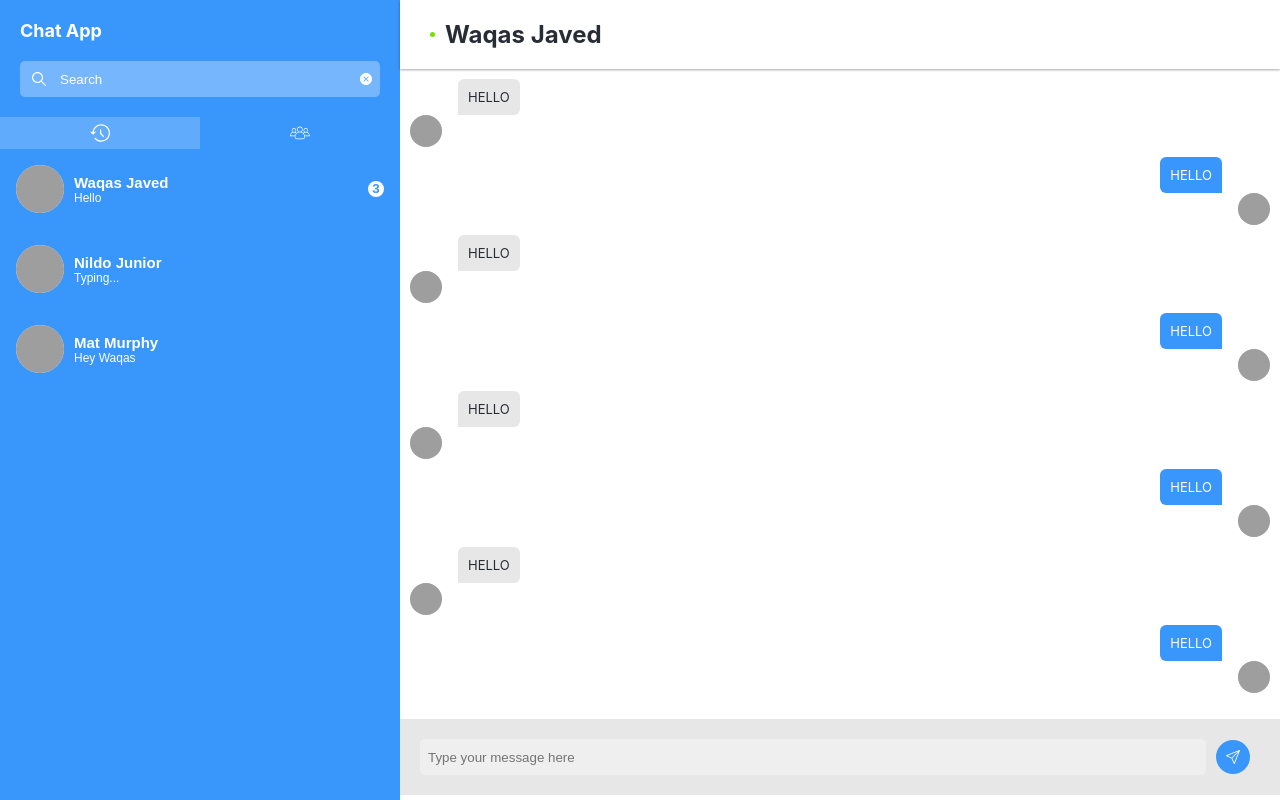
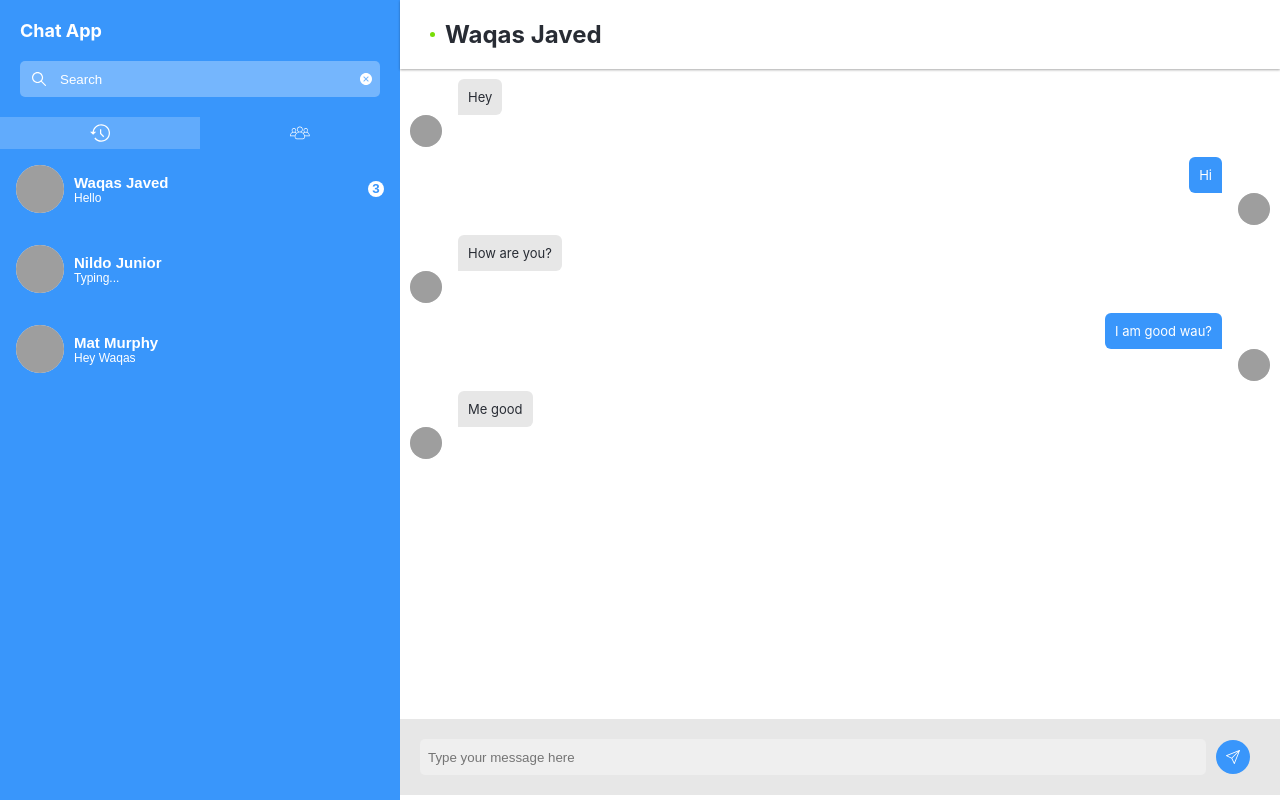
Before and after one commit to WaqasJaved1/chat-app, a React (Create React App) app: page / in a window 1280 px wide. Built offline with nearby package versions, Linux system fonts and the light colour scheme; grey boxes are pictures that could not be loaded.

Commit message:
Chat Functionality

```diff
--- a/src/App.tsx
+++ b/src/App.tsx
@@ -1,6 +1,7 @@
 import React from 'react';
 import './App.scss';
 import Chat from './components/chat/chat';
+import { ChatWrapper } from './components/chat/chat.state';
 import Details from './components/details/details';
 import Sidepanel from './components/sidepanel/sidepanel';
 import { SidepanelWrapper } from './components/sidepanel/sidepanel.state';
@@ -11,7 +12,9 @@ function App() {
             <SidepanelWrapper>
                 <Sidepanel />
             </SidepanelWrapper>
-            <Chat />
+            <ChatWrapper>
+                <Chat />
+            </ChatWrapper>
             {/* <Details /> */}
         </div>
     );
--- a/src/components/chat/chat.module.scss
+++ b/src/components/chat/chat.module.scss
@@ -3,4 +3,12 @@
         height: calc(100vh - 150px);
         overflow-y: scroll;
     }
+
+    .spinnerWrapper {
+        display: flex;
+        flex: 1;
+        justify-content: center;
+        align-items: center;
+        height: 100%;
+    }
 }
--- /dev/null
+++ b/src/components/chat/chat.state.tsx
@@ -0,0 +1,92 @@
+import React, { createContext, useContext, useEffect, useState } from 'react';
+import { UiState } from '../../type';
+import { MessageProps } from './list/message/message';
+
+interface ChatContextValue {
+    chat: UiState<MessageProps[]>;
+    sendNewMessage: (text: string, to: number) => void;
+}
+
+const ChatContext: any = createContext<null | ChatContextValue>(null);
+
+export function ChatWrapper({ children }: any) {
+    const [chat, setChat] = useState<UiState<MessageProps[]>>({ loading: true, error: false });
+
+    useEffect(() => {
+        loadChat();
+    }, []);
+
+    const loadChat = async () => {
+        if (chat.data) {
+            return;
+        } else {
+            setChat({ loading: true, error: false });
+            // Mock Loading
+            setTimeout(() => {
+                setChat({
+                    loading: false,
+                    error: false,
+                    data: [
+                        {
+                            id: 1,
+                            text: 'Hey',
+                            image: 'https://picsum.photos/100?id=1',
+                            position: 'left',
+                        },
+                        {
+                            id: 2,
+                            text: 'Hi',
+                            image: 'https://picsum.photos/100?id=2',
+                            position: 'right',
+                        },
+                        {
+                            id: 3,
+                            text: 'How are you?',
+                            image: 'https://picsum.photos/100?id=1',
+                            position: 'left',
+                        },
+                        {
+                            id: 4,
+                            text: 'I am good wau?',
+                            image: 'https://picsum.photos/100?id=2',
+                            position: 'right',
+                        },
+                        {
+                            id: 5,
+                            text: 'Me good',
+                            image: 'https://picsum.photos/100?id=1',
+                            position: 'left',
+                        },
+                    ],
+                });
+            }, 2000);
+        }
+    };
+
+    const sendNewMessage = (text: string, to: number) => {
+        if (chat.data) {
+            setChat({
+                ...chat,
+                data: [
+                    ...chat.data,
+                    {
+                        id: chat.data.length + 1,
+                        text,
+                        image: 'https://picsum.photos/100?id=2',
+                        position: 'right',
+                    },
+                ],
+            });
+        }
+    };
+
+    const sharedState: ChatContextValue = {
+        chat,
+        sendNewMessage,
+    };
+    return <ChatContext.Provider value={sharedState}>{children}</ChatContext.Provider>;
+}
+
+export function useChatContext() {
+    return useContext<ChatContextValue>(ChatContext);
+}
--- a/src/components/chat/chat.tsx
+++ b/src/components/chat/chat.tsx
@@ -1,20 +1,29 @@
 import React from 'react';
+import Spinner from '../spinner/spinner';
 import styles from './chat.module.scss';
 import ChatHeader from './header/header';
+import { useChatContext } from './chat.state';
 import MessageList from './list/list';
 import NewMessage from './list/new-message/new-message';
 
 function Chat() {
+    const { chat, sendNewMessage } = useChatContext();
+
     return (
         <div className={styles.chat}>
             <ChatHeader />
 
             <div className={styles.messageWrapper}>
-                <MessageList />
+                {chat.loading && (
+                    <div className={styles.spinnerWrapper}>
+                        <Spinner size="m" theme="dark" />
+                    </div>
+                )}
+                {!chat.loading && <MessageList list={chat.data} />}
             </div>
 
             <div>
-                <NewMessage />
+                <NewMessage onSend={(msg) => sendNewMessage(msg, 2)} />
             </div>
         </div>
     );
--- a/src/components/chat/list/list.tsx
+++ b/src/components/chat/list/list.tsx
@@ -1,15 +1,22 @@
 import React from 'react';
-import Message from './message/message';
+import Message, { MessageProps } from './message/message';
 import styles from './list.module.scss';
 
-function MessageList() {
+interface MessageListProps {
+    list?: MessageProps[];
+}
+
+function MessageList(Props: MessageListProps) {
+    const { list } = Props;
+
     return (
         <ul className={styles.Messagelist}>
-            {[0, 1, 2, 3, 4, 5, 6, 7].map((e) => (
-                <li key={e}>
-                    <Message position={e % 2 === 0 ? 'left' : 'right'} />
-                </li>
-            ))}
+            {list &&
+                list.map((e) => (
+                    <li key={e.id}>
+                        <Message {...e} />
+                    </li>
+                ))}
         </ul>
     );
 }
--- a/src/components/chat/list/message/message.module.scss
+++ b/src/components/chat/list/message/message.module.scss
@@ -3,6 +3,7 @@
 .message {
     margin: 10px;
     width: fit-content;
+    max-width: 70%;
 
     .avatar {
         width: 32px;
--- a/src/components/chat/list/message/message.tsx
+++ b/src/components/chat/list/message/message.tsx
@@ -1,18 +1,31 @@
-import React from 'react';
+import React, { useEffect } from 'react';
 import styles from './message.module.scss';
 
-interface Props {
+export interface MessageProps {
+    id: number;
+    text: string;
+    image: string;
     position?: 'left' | 'right';
 }
 
-function Message(Props: Props) {
-    const { position } = Props;
+function Message(Props: MessageProps) {
+    const { text, image, position } = Props;
+
+    const messagesEndRef = React.createRef<HTMLDivElement>();
+
+    const scrollToBottom = () => {
+        messagesEndRef.current?.scrollIntoView({ behavior: 'smooth', block: 'end' });
+    };
+
+    useEffect(() => {
+        scrollToBottom();
+    });
     return (
-        <div className={styles.message + ' ' + (position === 'left' ? styles.left : styles.right)}>
-            <div className={styles.text + ' ' + (position === 'left' ? styles.left : styles.right)}>HELLO</div>
+        <div className={styles.message + ' ' + (position === 'left' ? styles.left : styles.right)} ref={messagesEndRef}>
+            <div className={styles.text + ' ' + (position === 'left' ? styles.left : styles.right)}>{text}</div>
 
             <div className={styles.avatar}>
-                <img src="https://picsum.photos/100" />
+                <img src={image} />
             </div>
         </div>
     );
--- a/src/components/chat/list/new-message/new-message.tsx
+++ b/src/components/chat/list/new-message/new-message.tsx
@@ -1,13 +1,42 @@
-import React from 'react';
+import React, { useState } from 'react';
 import SendIcon from '../../../../icons/send-icon';
 import styles from './new-message.module.scss';
 
-function NewMessage() {
+const ENTER_KEY_CODE = 13;
+interface NewMessageProps {
+    onSend?: (msg: string) => void;
+}
+
+function NewMessage(Props: NewMessageProps) {
+    const { onSend } = Props;
+
+    const [message, setMessage] = useState('');
+
+    const _handleOnSend = () => {
+        const msg = message.trim();
+        if (msg) {
+            onSend && onSend(message);
+
+            setMessage('');
+        }
+    };
+
+    const _handleKeyDown = (ev: React.KeyboardEvent<HTMLInputElement>) => {
+        if (ev.keyCode === ENTER_KEY_CODE) {
+            _handleOnSend();
+        }
+    };
+
     return (
         <div className={styles.newMessage}>
-            <input placeholder="Type your message here" />
+            <input
+                value={message}
+                placeholder="Type your message here"
+                onKeyDown={_handleKeyDown}
+                onChange={(ev) => setMessage(ev.target.value)}
+            />
 
-            <button className="btn-round">
+            <button className="btn-round" onClick={_handleOnSend}>
                 <SendIcon size="14px" color="white" />
             </button>
         </div>
--- a/src/components/sidepanel/list/list.tsx
+++ b/src/components/sidepanel/list/list.tsx
@@ -4,22 +4,25 @@ import Item, { ItemProps } from './item/item';
 import styles from './list.module.scss';
 
 interface ListProps {
-    elements: ItemProps[];
+    elements?: ItemProps[];
     searchBy?: string;
 }
 
 function List(Props: ListProps) {
     const { elements, searchBy } = Props;
 
-    const [list, setList] = useState<ItemProps[]>(elements);
+    const [list, setList] = useState<ItemProps[] | undefined>(elements);
 
+    if (elements) {
         useSearchHook(elements, searchBy, (e) => {
             setList(e);
         });
+    }
 
     return (
         <ul className={styles.list}>
-            {list.map((e) => (
+            {list &&
+                list.map((e) => (
                     <li key={e.id}>
                         <Item {...e} />
                     </li>
--- a/src/components/sidepanel/sidepanel.state.tsx
+++ b/src/components/sidepanel/sidepanel.state.tsx
@@ -1,16 +1,17 @@
 import React, { createContext, useContext, useEffect, useState } from 'react';
 import { UiState } from '../../type';
+import { ItemProps } from './list/item/item';
 
 interface SidepanelContextValue {
-    history: UiState<any>;
-    chat: UiState<any>;
+    history: UiState<ItemProps[]>;
+    chat: UiState<ItemProps[]>;
 }
 
 const SidepanelContext: any = createContext<null | SidepanelContextValue>(null);
 
 export function SidepanelWrapper({ children }: any) {
-    const [history, setHistory] = useState<UiState<any>>({ loading: true, error: false, data: null });
-    const [chat, setChat] = useState<UiState<any>>({ loading: true, error: false, data: null });
+    const [history, setHistory] = useState<UiState<ItemProps[]>>({ loading: true, error: false });
+    const [chat, setChat] = useState<UiState<ItemProps[]>>({ loading: true, error: false });
 
     useEffect(() => {
         loadHistory();
@@ -22,7 +23,7 @@ export function SidepanelWrapper({ children }: any) {
             return;
         } else {
             // Mock Loading
-            setHistory({ loading: true, error: false, data: null });
+            setHistory({ loading: true, error: false });
             setTimeout(() => {
                 setHistory({
                     loading: false,
@@ -56,10 +57,10 @@ export function SidepanelWrapper({ children }: any) {
     };
 
     const loadChat = async () => {
-        if (history.data) {
+        if (chat.data) {
             return;
         } else {
-            setChat({ loading: true, error: false, data: null });
+            setChat({ loading: true, error: false });
             // Mock Loading
             setTimeout(() => {
                 setChat({
--- a/src/type.ts
+++ b/src/type.ts
@@ -1,5 +1,5 @@
 export interface UiState<T> {
     loading: boolean;
     error: boolean;
-    data: T | null;
+    data?: T;
 }
```
Lines whose indentation alone changed are shown as unchanged.
